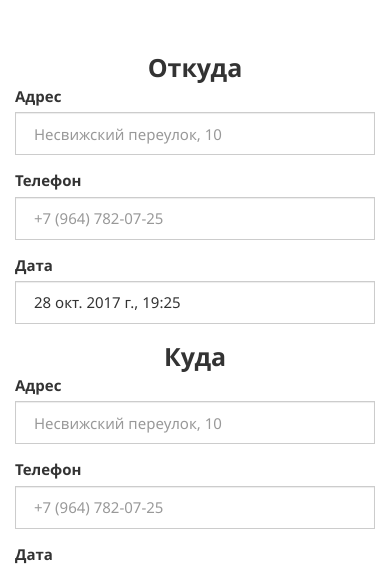
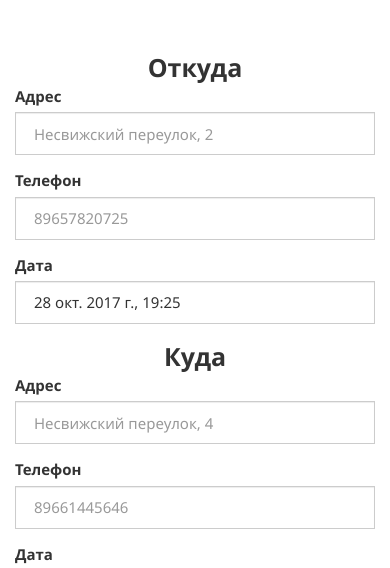
Before and after one commit to dmitrsavk/city-del, a React (Create React App) app: page / in a window 390 px wide. Shown: the top 568 px of the page. Built offline with nearby package versions, Linux system fonts and the light colour scheme.

Commit message:
add phone field validation

```diff
--- a/src/components/MainPage/Form/Form.jsx
+++ b/src/components/MainPage/Form/Form.jsx
@@ -37,7 +37,9 @@ class OrderForm extends Component {
 				address: null,
 				phone: null
 			},
-			email: null
+			email: null,
+			fromPhoneValue: '',
+			toPhoneValue: ''
 		}
 
 		this.handleSecondDateChange = this.handleSecondDateChange.bind(this);
@@ -50,6 +52,8 @@ class OrderForm extends Component {
 		this.send = this.send.bind(this);
 		this.hideSuccessModal = this.hideSuccessModal.bind(this);
 		this.showSuccessModal = this.showSuccessModal.bind(this);
+		this.handleFromPhone = this.handleFromPhone.bind(this);
+		this.handleToPhone = this.handleToPhone.bind(this);
 	}
 
 	handleSecondDateChange(moment) {
@@ -113,8 +117,8 @@ class OrderForm extends Component {
     validate() {
     	const fromAddressIsValid = this.from.value.length !== 0;
     	const toAddressIsValid = this.to.value.length !== 0;
-    	const fromPhoneIsValid = this.fromPhone.value.length !== 0;
-    	const toPhoneIsValid = this.toPhone.value.length !== 0;
+    	const fromPhoneIsValid = this.isPhoneValid(this.fromPhone.value);;
+    	const toPhoneIsValid = this.isPhoneValid(this.toPhone.value);;
 
     	this.setState({
     		from: {
@@ -147,6 +151,31 @@ class OrderForm extends Component {
 
 	hideSuccessModal() {
 		this.setState({showSuccessModal: false})
+	}
+
+	isPhoneValid(value) {
+		const digitRegex = /^\d+$/;
+        return digitRegex.test(value);
+	}
+
+	handleFromPhone(event) {
+		const digitRegex = /^\d+$/;
+
+        if (digitRegex.test(event.target.value) || event.target.value === '') {
+        	this.setState({
+        		fromPhoneValue: event.target.value
+        	});
+        };
+	}
+
+	handleToPhone(event) {
+		const digitRegex = /^\d+$/;
+
+        if (digitRegex.test(event.target.value) || event.target.value === '') {
+        	this.setState({
+        		toPhoneValue: event.target.value
+        	});
+        };
 	}
 
 	render() {
@@ -217,7 +246,7 @@ class OrderForm extends Component {
 						<ControlLabel>Адрес</ControlLabel>
 						<FormControl
 							type='text'
-							placeholder='Несвижский переулок, 10'
+							placeholder='Несвижский переулок, 2'
 							inputRef={ref => { this.from = ref; }}
 						/>
 					</FormGroup>
@@ -229,8 +258,10 @@ class OrderForm extends Component {
 						<ControlLabel>Телефон</ControlLabel>
 						<FormControl
 							type='text'
-							placeholder='+7 (964) 782-07-25'
+							placeholder='89657820725'
 							inputRef={ref => { this.fromPhone = ref; }}
+							value={this.state.fromPhoneValue}
+							onChange={this.handleFromPhone}
 						/>
 					</FormGroup>
 					<FormGroup
@@ -273,7 +304,7 @@ class OrderForm extends Component {
 						<ControlLabel>Адрес</ControlLabel>
 						<FormControl
 							type='text'
-							placeholder='Несвижский переулок, 10'
+							placeholder='Несвижский переулок, 4'
 							inputRef={ref => { this.to = ref; }}
 						/>
 					</FormGroup>
@@ -285,8 +316,10 @@ class OrderForm extends Component {
 						<ControlLabel>Телефон</ControlLabel>
 						<FormControl
 							type='text'
-							placeholder='+7 (964) 782-07-25'
+							placeholder='89661445646'
 							inputRef={ref => { this.toPhone = ref; }}
+							value={this.state.toPhoneValue}
+							onChange={this.handleToPhone}
 						/>
 					</FormGroup>
 					<FormGroup
@@ -296,7 +329,7 @@ class OrderForm extends Component {
 						<ControlLabel>Дата</ControlLabel>
 						<FormControl
 							type='text'
-							placeholder='Вторник, 12 ноября'
+							placeholder='Среда, 13 ноября'
 							onClick={() => this.setState({
 								openSecondDate: !this.state.openSecondDate,
 								openFirstDate: false
```
